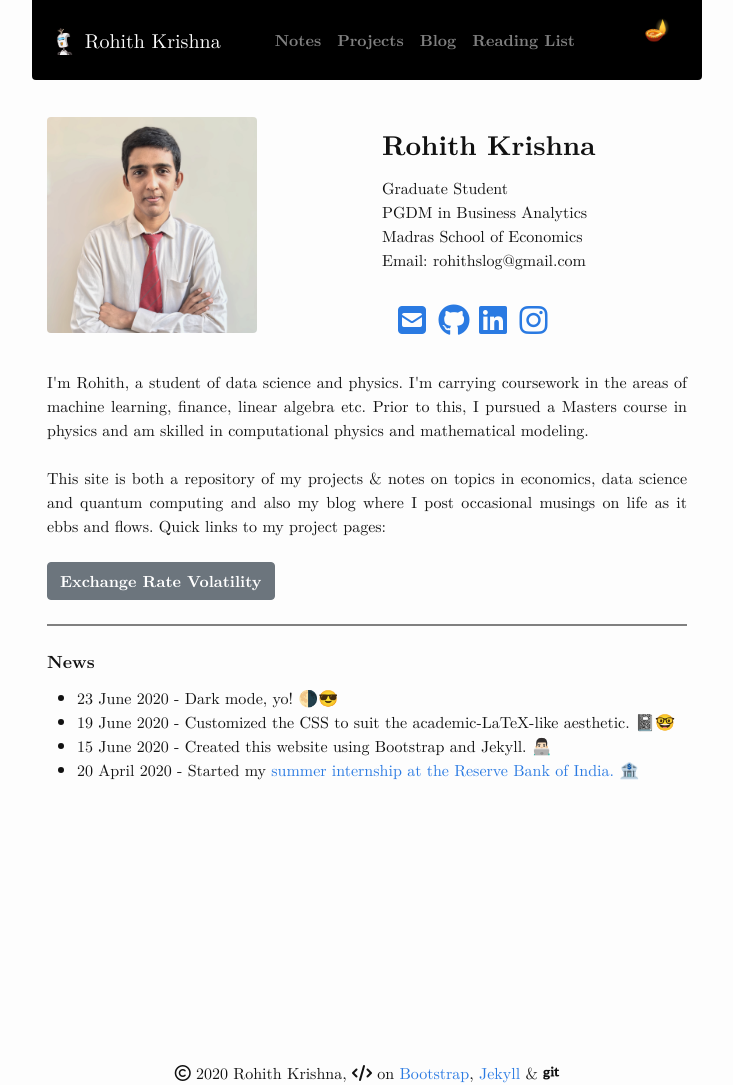
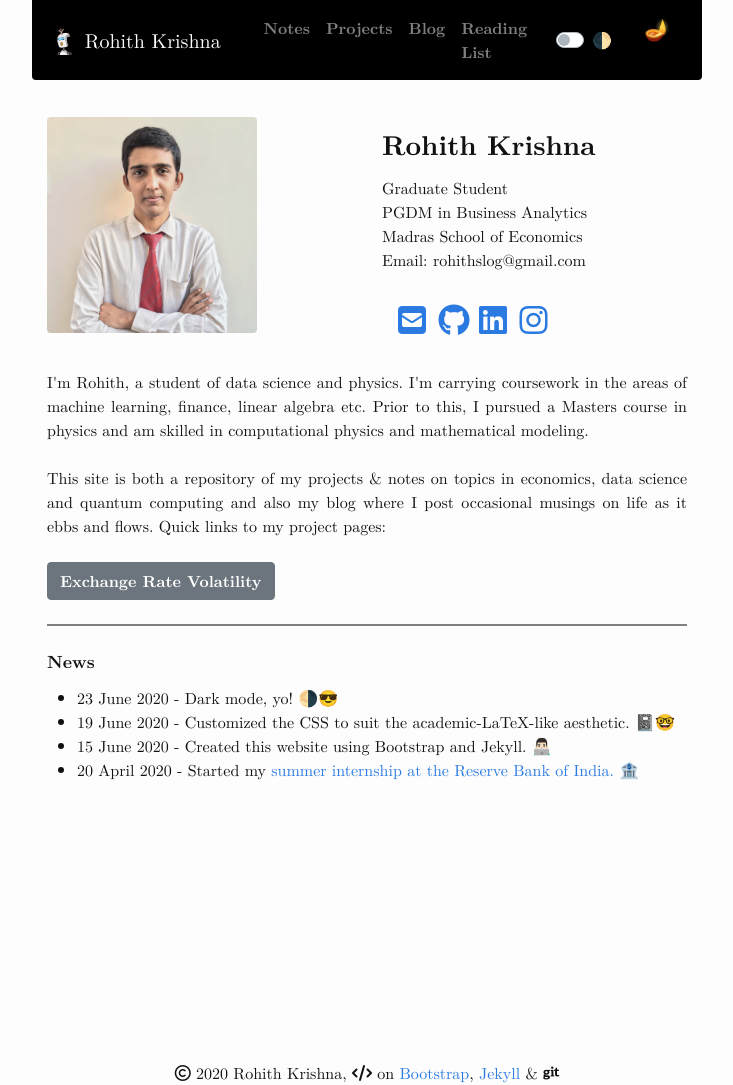
Before and after one commit to rohithmay/rohithmay.github.io, a Jekyll site: the page built from index.md, in a window 1280 px wide. Shown: the whole page, without its empty margins (273-1006 px from the left). Built offline with Jekyll 4.4.1, drawn with Linux system fonts in a browser that asks for light colours; nearby versions of some CDN libraries; a style sheet for code colours, icons or effects is not loaded.

Commit message:
Update navbar.html

```diff
--- a/_includes/navbar.html
+++ b/_includes/navbar.html
@@ -21,7 +21,7 @@
 
 
 <!-- for dark mode toggler -->
-        <!--<div class="nav-link">
+        <div class="nav-link">
         <div class="custom-control custom-switch">
           <a data-toggle="tooltip"
                    data-placement="bottom"
@@ -32,7 +32,7 @@
           </label></a>
         </div>
         <script src="dark-mode-switch.min.js"></script>
-        </div> -->
+        </div>
 
 
 <!-- For dark mode switch without toggler -->
```
